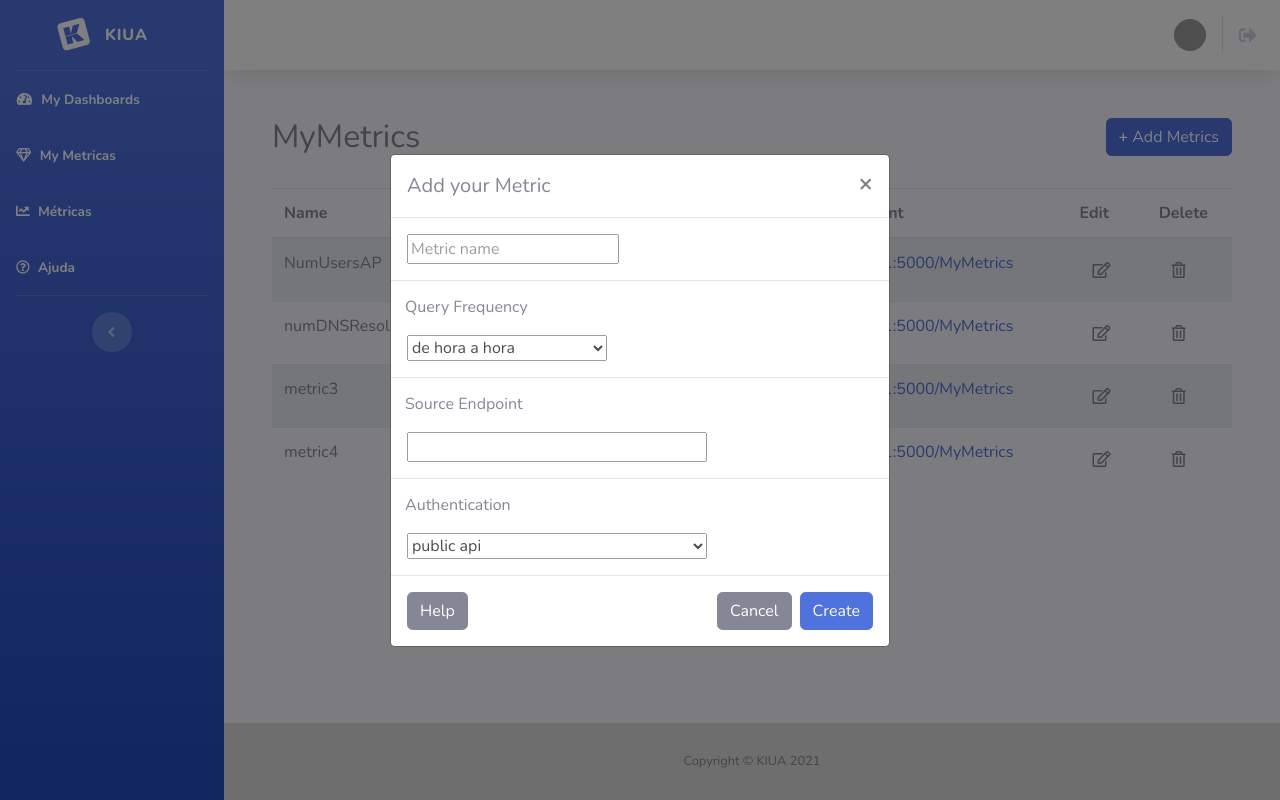
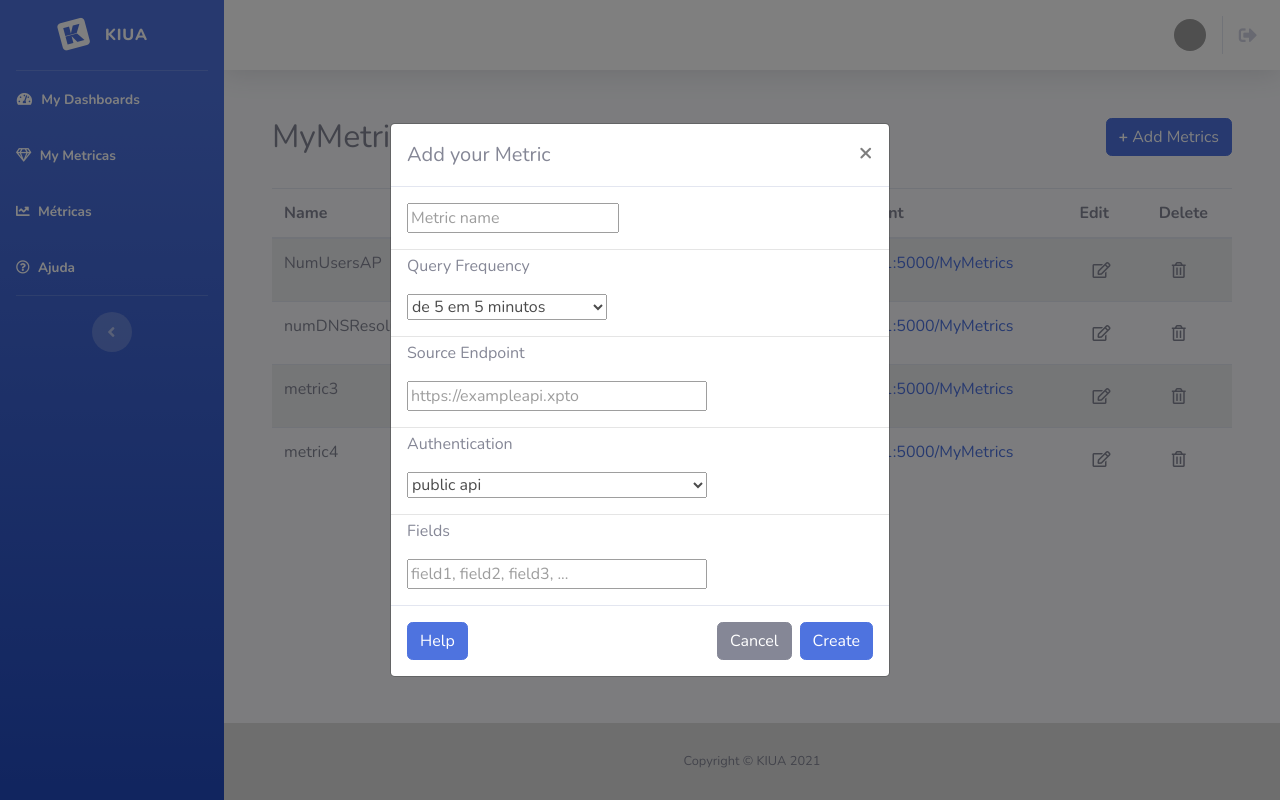
Before and after one commit to KIUA-PEI/KIUA_Backoffice, a Flask app: template website/templates/mymetrics.html in a window 1280 px wide, after a click that opens the changed part. Run offline with Flask 2, Linux system fonts and the light colour scheme; the template is opened without the code that fills it, so the values that code supplies are empty; parts of the project's set-up code (start-up, migrations or seed data) failed here and were passed over; some libraries are stand-ins or nearby versions; grey boxes are pictures that could not be loaded.

Commit message:
fix ui, begin retrieve data

```diff
--- a/website/templates/mymetrics.html
+++ b/website/templates/mymetrics.html
@@ -21,6 +21,11 @@
       document.getElementById("http-authentication").toggleAttribute("hidden");
       document.getElementById("key-based-auth").setAttribute("hidden",true);
       document.getElementById("bearer-token-based-authentication").setAttribute("hidden",true);
+
+    } else if(status.value=="public"){
+      document.getElementById("key-based-auth").setAttribute("hidden",true);
+      document.getElementById("bearer-token-based-authentication").setAttribute("hidden",true);
+      document.getElementById("http-authentication").setAttribute("hidden",true);
     }
   }
 
@@ -50,98 +55,89 @@
                               <span aria-hidden="true">×</span>
                           </button>
                       </div>
-
                       <div class="modal-body">
-                              <input type="text" id="d" name="d" style="opacity: 70%;" placeholder="Metric name">
+                        <input type="text" id="metric-name" name="metric-name" style="opacity: 70%;" placeholder="Metric name">
                       </div>
-
                       <hr class="sidebar-divider my-0">
-                            <h6 class="modal-title pb-0" style="padding: 14px;" id="exampleModalLabel">Query Frequency</h6>
+                      <h6 class="modal-title pt-1 pl-3" id="exampleModalLabel">Query Frequency</h6>
                       <div class="modal-body">
-                              <select name="dropdown-metrics" style="opacity: 70%; width: 200px;" id="dropdown-id">
-                                <option value="hora-a-hora">de hora a hora</option>
+                        <select name="dropdown-period" style="opacity: 70%; width: 200px;" id="dropdown-id">
                           <option value="5-em-5-minutos">de 5 em 5 minutos</option>
                           <option value="30-em-30-minutos">de 30 em 30 minutos</option>
+                          <option value="hora-a-hora">de hora a hora</option>
+                          <option value="diariamente">diariamente</option>
                         </select>
                       </div>
-
                       <hr class="sidebar-divider my-0">
-                            <h6 class="modal-title pb-0" style="padding: 14px;" id="exampleModalLabel">Source Endpoint</h6>
+                      <h6 class="modal-title pt-1 pl-3" id="exampleModalLabel">Source Endpoint</h6>
                       <div class="modal-body">
-                              <input type="url" id="d" name="d" style="opacity: 70%; width: 300px;">
+                        <input type="url" id="endpoint" name="endpoint" style="opacity: 70%; width: 300px;" placeholder="https://exampleapi.xpto">
                       </div>
-
                       <hr class="sidebar-divider my-0">
-                            <h6 class="modal-title pb-0" style="padding: 14px;" id="exampleModalLabel">Authentication</h6>
+                      <h6 class="modal-title pt-1 pl-3" id="exampleModalLabel">Authentication</h6>
                       <div class="modal-body">
-
-                              <select name="dropdown-metrics" style="opacity: 70%; width: 300px;" id="dropdown-id-authentication" onchange="changeStatus()">
-                                <option value="" disabled selected hidden>public api</option>
+                        <select name="dropdown-api-type" style="opacity: 70%; width: 300px;" id="dropdown-id-authentication" onchange="changeStatus()">
+                          <option value="public" selected>public api</option>
                           <option value="key-based-authentication">key based authentication</option>
                           <option value="bearer-token-based-authentication">bearer token based authentication</option>
                           <option value="http-authentication">http authentication</option>
                         </select>
-
-                              <div id="key-based-auth" hidden>
+                      </div>
+                      <!-- key based -->
+                      <div id="key-based-auth" class="" hidden>
                         <hr class="sidebar-divider my-0">
-                                <h6 class="modal-title pb-0" id="exampleModalLabel">Key</h6>
+                        <h6 class="modal-title pt-1 pl-3" id="exampleModalLabel">Key</h6>
                         <div class="modal-body">
-                                  <input type="password" id="d" name="d" style="opacity: 70%; width: 300px;">
-                                </div>
-
-                                <hr class="sidebar-divider my-0">
-                                <h6 class="modal-title pb-0" id="exampleModalLabel">Fields</h6>
-                                <div class="modal-body" >
-                                  <input type="text" id="d" name="d" style="opacity: 70%; width: 300px;">
+                          <input type="password" id="key-key" name="key-key" style="opacity: 70%; width: 300px;">
                         </div>
                       </div>
-
+                      <!-- bearer-token -->
                       <div id="bearer-token-based-authentication" hidden>
                         <hr class="sidebar-divider my-0">
-                                <h6 class="modal-title pb-0" id="exampleModalLabel">Token Url</h6>
+                        <h6 class="modal-title pt-1 pl-3" id="exampleModalLabel">Token Url</h6>
                         <div class="modal-body">
-                                  <input type="url" id="d" name="d" style="opacity: 70%; width: 300px;">
+                          <input type="url" id="token-url" name="token-url" style="opacity: 70%; width: 300px;">
                         </div>
                         <hr class="sidebar-divider my-0">
-                                <h6 class="modal-title pb-0" id="exampleModalLabel">Consumer Key</h6>
+                        <h6 class="modal-title pt-1 pl-3" id="exampleModalLabel">Consumer Key</h6>
                         <div class="modal-body">
-                                  <input type="password" id="d" name="d" style="opacity: 70%; width: 300px;">
+                          <input type="password" id="token-ckey" name="token-ckey" style="opacity: 70%; width: 300px;">
                         </div>
                         <hr class="sidebar-divider my-0">
-                                <h6 class="modal-title pb-0" id="exampleModalLabel">Consumer Secret</h6>
+                        <h6 class="modal-title pt-1 pl-3" id="exampleModalLabel">Consumer Secret</h6>
                         <div class="modal-body">
-                                  <input type="password" id="d" name="d" style="opacity: 70%; width: 300px;">
+                          <input type="password" id="token-csecret" name="token-csecret" style="opacity: 70%; width: 300px;">
                         </div>
                       </div>
-
+                      <!-- http -->
                       <div id="http-authentication" hidden>
                         <hr class="sidebar-divider my-0">
-                                <h6 class="modal-title pb-0" id="exampleModalLabel">Email</h6>
+                        <h6 class="modal-title pt-1 pl-3" id="exampleModalLabel">Email</h6>
                         <div class="modal-body">
-                                  <input type="email" id="d" name="d" style="opacity: 70%; width: 300px;">
+                          <input type="email" id="http-email" name="http-email" style="opacity: 70%; width: 300px;">
                         </div>
                         <hr class="sidebar-divider my-0">
-                                <h6 class="modal-title pb-0" id="exampleModalLabel">password</h6>
+                        <h6 class="modal-title pt-1 pl-3" id="exampleModalLabel">password</h6>
                         <div class="modal-body">
-                                  <input type="password" id="d" name="d" style="opacity: 70%; width: 300px;">
+                          <input type="password" id="http-pass" name="http-pass" style="opacity: 70%; width: 300px;">
                         </div>
                       </div>
-
+                      <hr class="sidebar-divider my-0">
+                      <h6 class="modal-title pt-1 pl-3" id="exampleModalLabel">Fields</h6>
+                      <div class="modal-body">
+                        <input type="" id="fields" name="fields" style="opacity: 70%; width: 300px;" placeholder="field1, field2, field3, ...">
                       </div>
                       <div class="modal-footer">
-                                <button class="btn btn-secondary mr-auto" type="button" data-dismiss="modal">Help</button>
+                          <button class="btn btn-primary mr-auto" type="button" data-dismiss="modal">Help</button>
                           <button class="btn btn-secondary" type="button" data-dismiss="modal">Cancel</button>
                           <button class="btn btn-primary" name="createbtn" value="btn" method="post" type="submit">Create</button>
                       </div>
                     </form>
-
                 </div>
             </div>
           </div>
           <br>
-
           <div class="table-responsive">
-
             <table class="table table-striped custom-table">
               <thead>
                 <tr>
@@ -154,13 +150,10 @@
                 </tr>
               </thead>
               <tbody>
-
                 <tr>
-
                   <td>
                     NumUsersAP
                   </td>
-
                   <td>12-04-2020</td>
                   <td>
                     <small class="d-block">1 hour</small>
@@ -174,11 +167,9 @@
                 </td>
                 </tr>
                 <tr>
-
                     <td>
                       numDNSResolutions
                     </td>
-
                     <td>12-04-2020</td>
                     <td>
                       <small class="d-block">10 min</small>
@@ -192,11 +183,9 @@
                     </td>
                 </tr>
                 <tr>
-
                     <td>
                       metric3
                     </td>
-
                     <td>12-04-2020</td>
                     </td>
                     <td>
@@ -210,13 +199,10 @@
                         <button type="button" class="btn fas fa-trash-alt"></button>
                     </td>
                 </tr>
-
                 <tr>
-
                     <td>
                       metric4
                     </td>
-
                     <td>12-05-2021</td>
                     </td>
                     <td>
@@ -230,14 +216,10 @@
                         <button type="button" class="btn fas fa-trash-alt"></button>
                     </td>
                 </tr>
-
               </tbody>
             </table>
           </div>
-
-
         </div>
-
     <br>
 </div>
 
```
Also changed, not shown: website/views.py (+48 -2 lines). Lines whose indentation alone changed are shown as unchanged.
